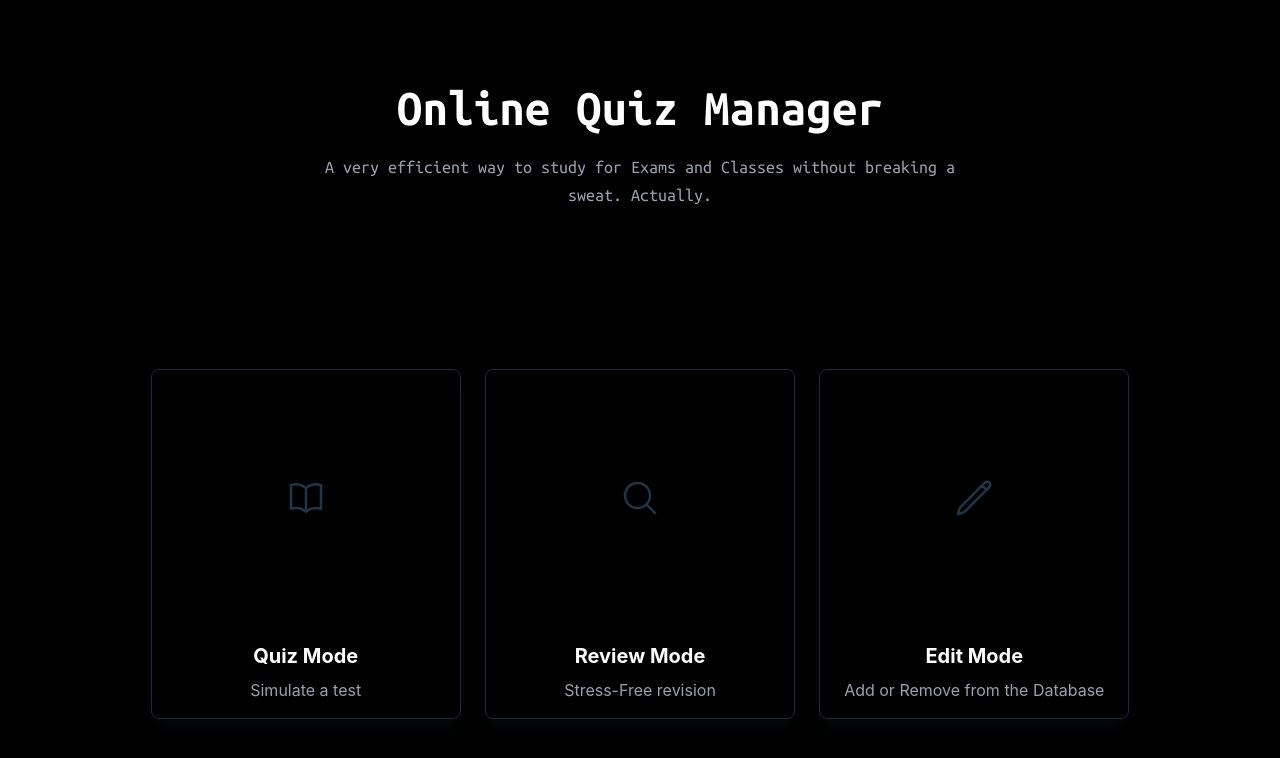
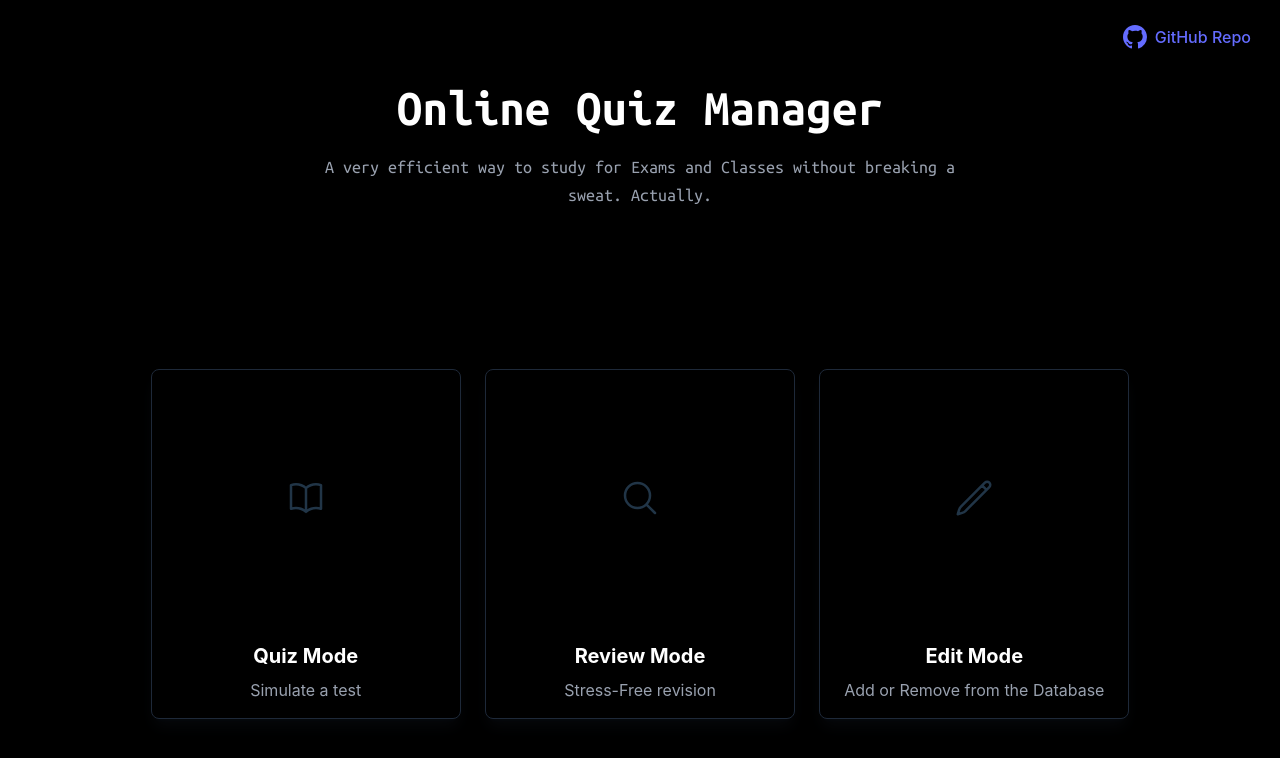
Before and after one commit to blackmask-exe/quiz-manager-react, a React (Vite) app: page / in a window 1280 px wide. Shown: the top 758 px of the page. Built offline with nearby package versions, Linux system fonts and the light colour scheme.

Commit message:
add documentation in readme

```diff
--- a/src/components/Landing.jsx
+++ b/src/components/Landing.jsx
@@ -6,13 +6,46 @@
 import { reviewLogo } from "../../public/reviewLogo";
 
 // Component Imports:
-// import Header from "../components/Header";
 import Card from "./subcomponents/Card";
 import HeroHeading from "./subcomponents/HeroHeading";
 
 function Landing({ onChangeDisplay }) {
   return (
     <>
+      {/* Fixed GitHub Repo Button on top right */}
+      <div className="fixed top-4 right-4 z-50">
+        <a
+          href="https://github.com/blackmask-exe/quiz-manager-react" // Update with your repo URL
+          target="_blank"
+          rel="noopener noreferrer"
+          className="flex items-center border border-black text-black px-3 py-2 rounded hover:bg-black hover:text-white transition-colors"
+        >
+          <svg
+            className="w-6 h-6"
+            viewBox="0 0 16 16"
+            fill="currentColor"
+            xmlns="http://www.w3.org/2000/svg"
+          >
+            <path
+              fillRule="evenodd"
+              d="M8 0C3.58 0 0 3.58 0 8c0 3.54 2.29
+              6.53 5.47 7.59.4.07.55-.17.55-.38
+              0-.19-.01-.82-.01-1.49-2.01.37-2.53-.49-2.69-.94-.09-.23-.48-.94-.82-1.13-.28-.15-.68-.52-.01-.53.63-.01
+              1.08.58 1.23.82.72 1.21 1.87.87
+              2.33.66.07-.52.28-.87.51-1.07-1.78-.2-3.64-.89-3.64-3.95
+              0-.87.31-1.59.82-2.15-.08-.2-.36-1.02.08-2.12
+              0 0 .67-.21 2.2.82a7.6 7.6 0 0 1 2-.27c.68
+              0 1.36.09 2 .27 1.53-1.04 2.2-.82 2.2-.82.44
+              1.1.16 1.92.08 2.12.51.56.82 1.27.82 2.15 0
+              3.07-1.87 3.75-3.65 3.95.29.25.54.73.54
+              1.48 0 1.07-.01 1.93-.01 2.2 0 .21.15.46.55.38A8.013
+              8.013 0 0 0 16 8c0-4.42-3.58-8-8-8z"
+            ></path>
+          </svg>
+          <span className="ml-2">GitHub Repo</span>
+        </a>
+      </div>
+
       <HeroHeading />
       <div className="grid grid-cols-3 gap-6 p-8 mt-16 max-w-7xl mx-auto">
         <Card
--- a/src/questionBank.js
+++ b/src/questionBank.js
@@ -41,71 +41,71 @@
     correctIndex: 1,
     answeredCorrectly: true,
   },
-  {
-    questionIndex: 4,
-    question: "Which planet is known as the Red Planet?",
-    answer: "Mars",
-    difficulty: 1,
-    timeToAnswer: 1 * 2 * 1000,
-    options: ["Venus", "Mars", "Jupiter", "Saturn"],
-    correctIndex: 1,
-    answeredCorrectly: true,
-  },
-  {
-    questionIndex: 5,
-    question: "What is the square root of 144?",
-    answer: "12",
-    difficulty: 3,
-    timeToAnswer: 3 * 2 * 1000,
-    options: ["10", "11", "12", "13"],
-    correctIndex: 2,
-    answeredCorrectly: true,
-  },
-  {
-    questionIndex: 6,
-    question: "Who painted the Mona Lisa?",
-    answer: "Leonardo da Vinci",
-    difficulty: 4,
-    timeToAnswer: 4 * 2 * 1000,
-    options: [
-      "Pablo Picasso",
-      "Vincent van Gogh",
-      "Leonardo da Vinci",
-      "Claude Monet",
-    ],
-    correctIndex: 2,
-    answeredCorrectly: true,
-  },
-  {
-    questionIndex: 7,
-    question: "What is the chemical symbol for gold?",
-    answer: "Au",
-    difficulty: 2,
-    timeToAnswer: 2 * 2 * 1000,
-    options: ["Ag", "Au", "Pb", "Fe"],
-    correctIndex: 1,
-    answeredCorrectly: true,
-  },
-  {
-    questionIndex: 8,
-    question: "What year did the Titanic sink?",
-    answer: "1912",
-    difficulty: 5,
-    timeToAnswer: 5 * 2 * 1000,
-    options: ["1905", "1912", "1923", "1931"],
-    correctIndex: 1,
-    answeredCorrectly: true,
-  },
-  {
-    questionIndex: 9,
-    question: "Which element has the atomic number 1?",
-    answer: "Hydrogen",
-    difficulty: 1,
-    timeToAnswer: 1 * 2 * 1000,
-    options: ["Oxygen", "Helium", "Hydrogen", "Carbon"],
-    correctIndex: 2,
-    answeredCorrectly: true,
-  },
+  // {
+  //   questionIndex: 4,
+  //   question: "Which planet is known as the Red Planet?",
+  //   answer: "Mars",
+  //   difficulty: 1,
+  //   timeToAnswer: 1 * 2 * 1000,
+  //   options: ["Venus", "Mars", "Jupiter", "Saturn"],
+  //   correctIndex: 1,
+  //   answeredCorrectly: true,
+  // },
+  // {
+  //   questionIndex: 5,
+  //   question: "What is the square root of 144?",
+  //   answer: "12",
+  //   difficulty: 3,
+  //   timeToAnswer: 3 * 2 * 1000,
+  //   options: ["10", "11", "12", "13"],
+  //   correctIndex: 2,
+  //   answeredCorrectly: true,
+  // },
+  // {
+  //   questionIndex: 6,
+  //   question: "Who painted the Mona Lisa?",
+  //   answer: "Leonardo da Vinci",
+  //   difficulty: 4,
+  //   timeToAnswer: 4 * 2 * 1000,
+  //   options: [
+  //     "Pablo Picasso",
+  //     "Vincent van Gogh",
+  //     "Leonardo da Vinci",
+  //     "Claude Monet",
+  //   ],
+  //   correctIndex: 2,
+  //   answeredCorrectly: true,
+  // },
+  // {
+  //   questionIndex: 7,
+  //   question: "What is the chemical symbol for gold?",
+  //   answer: "Au",
+  //   difficulty: 2,
+  //   timeToAnswer: 2 * 2 * 1000,
+  //   options: ["Ag", "Au", "Pb", "Fe"],
+  //   correctIndex: 1,
+  //   answeredCorrectly: true,
+  // },
+  // {
+  //   questionIndex: 8,
+  //   question: "What year did the Titanic sink?",
+  //   answer: "1912",
+  //   difficulty: 5,
+  //   timeToAnswer: 5 * 2 * 1000,
+  //   options: ["1905", "1912", "1923", "1931"],
+  //   correctIndex: 1,
+  //   answeredCorrectly: true,
+  // },
+  // {
+  //   questionIndex: 9,
+  //   question: "Which element has the atomic number 1?",
+  //   answer: "Hydrogen",
+  //   difficulty: 1,
+  //   timeToAnswer: 1 * 2 * 1000,
+  //   options: ["Oxygen", "Helium", "Hydrogen", "Carbon"],
+  //   correctIndex: 2,
+  //   answeredCorrectly: true,
+  // },
 ];
 
 const totalQuizTimeSeconds =
```
Also changed, not shown: 1 other file (tests, documents, lock files or other folders).
